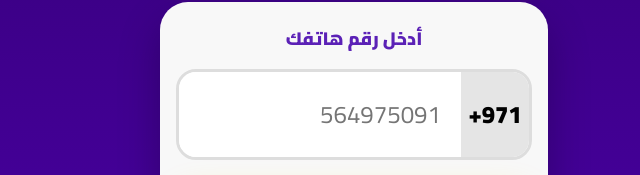
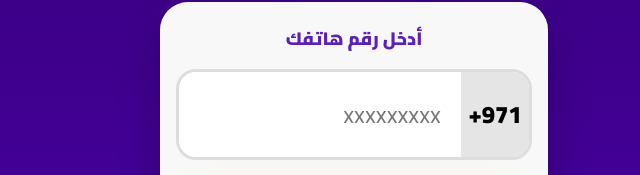
Before and after one commit to jackykhoo996/mvas-demo, a website: page index.html in a window 1280 px wide. Shown: the part 441-616 px from the top of the page, 286-926 px from the left. Drawn offline with Linux system fonts and the light colour scheme.

```diff
--- a/index.html
+++ b/index.html
@@ -510,7 +510,7 @@
 
 <input
 id="msisdn"
-placeholder="564975091"
+placeholder="xxxxxxxxx"
 maxlength="9"
 inputmode="numeric"
 pattern="[0-9]*"
```
